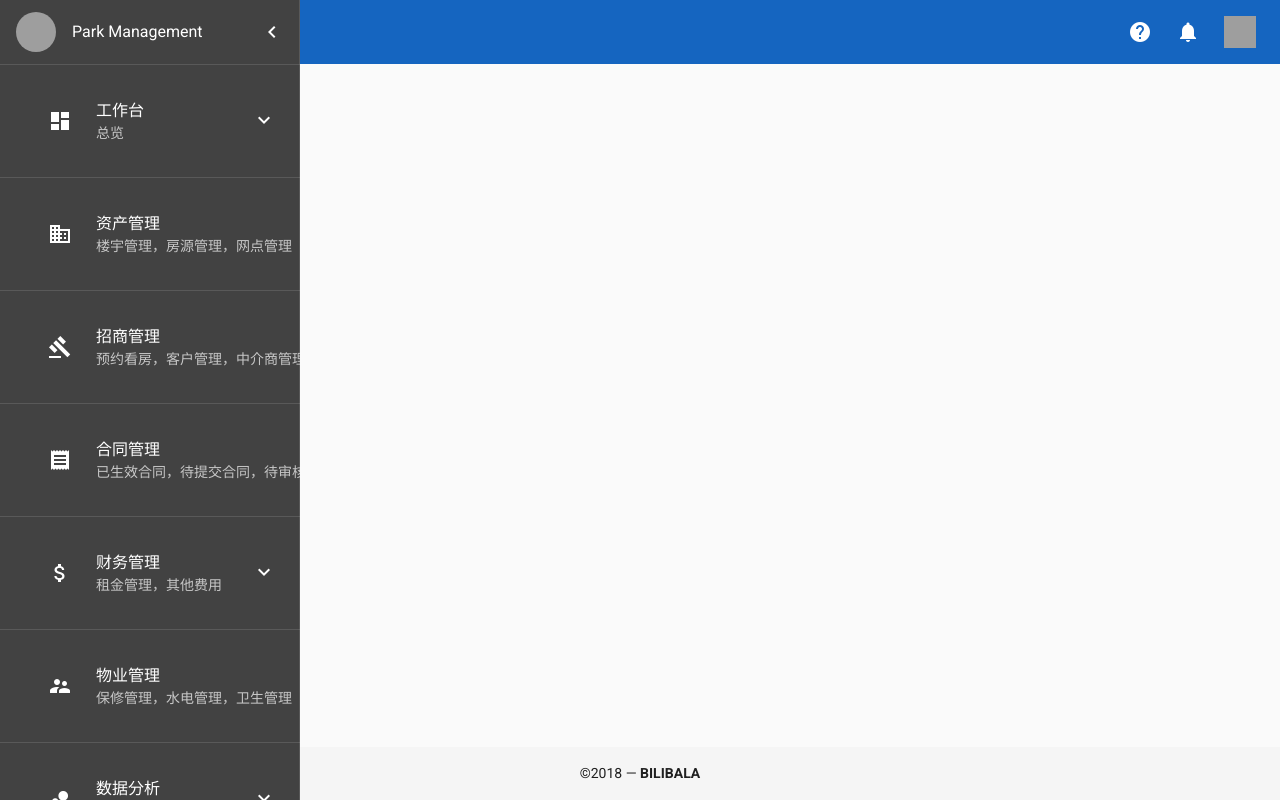
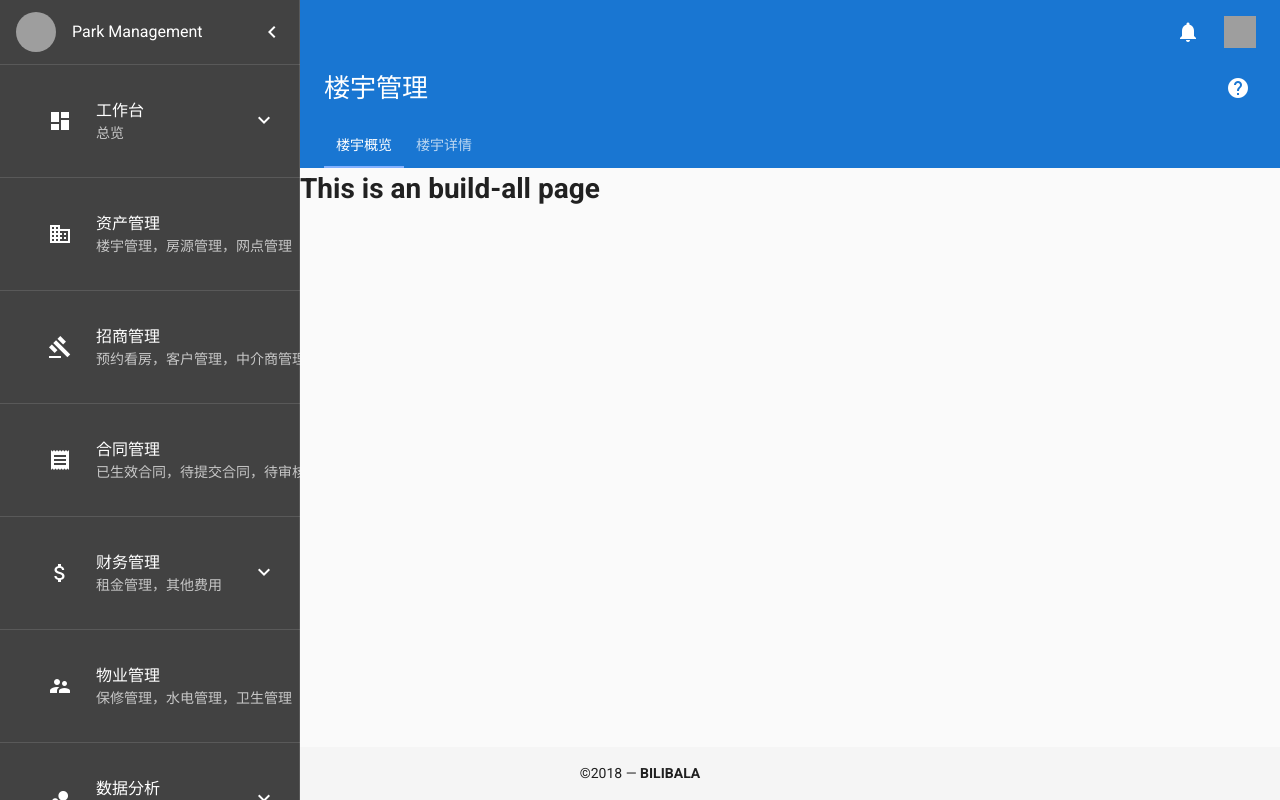
Before and after one commit to AoiioA/Park-Management-FE, a Vue app: page /#/building/building-all in a window 1280 px wide. Built offline with nearby package versions, Linux system fonts and the light colour scheme; grey boxes are pictures that could not be loaded.

Commit message:
:tada:feat:add Sub routing of building modules and add ViewToolBar

```diff
--- a/src/App.vue
+++ b/src/App.vue
@@ -7,9 +7,7 @@
       ></nav-drawer>
       <ToolBar @toggleDrawer="drawer = !drawer"></ToolBar>
       <v-content>
-        <v-container fluid fill-height>
-          <router-view></router-view>
-        </v-container>
+        <router-view></router-view>
       </v-content>
       <v-footer height="auto">
         <v-layout row wrap justify-center>
--- a/src/components/NavDrawer.vue
+++ b/src/components/NavDrawer.vue
@@ -27,38 +27,9 @@
             </v-list-tile-action>
           </v-list-tile>
         </v-list>
-        <!-- <v-divider light></v-divider> -->
+        <v-divider light></v-divider>
       </v-flex>
-      <v-divider></v-divider>
       <v-flex class="nav-list no-scroll">
-        <!-- <v-list subheader expand>
-          <v-list-group
-            v-for="navItem in navItems"
-            :key="navItem.title"
-            :prepend-icon="navItem.action"
-          >
-            <v-list-tile slot="activator">
-              <v-list-tile-content>
-                <v-list-tile-title>{{ navItem.title }}</v-list-tile-title>
-              </v-list-tile-content>
-            </v-list-tile>
-            <v-list dense>
-              <v-list-tile
-                v-for="subItem in navItem.child"
-                :key="subItem.title"
-                :to="subItem.url"
-                ripple
-              >
-                <v-list-tile-action>
-                  <v-icon small>{{ subItem.action }}</v-icon>
-                </v-list-tile-action>
-                <v-list-tile-content>
-                  <v-list-tile-title>{{ subItem.title }}</v-list-tile-title>
-                </v-list-tile-content>
-              </v-list-tile>
-            </v-list>
-          </v-list-group>
-        </v-list> -->
         <v-expansion-panel expand class="elevation-0">
           <v-expansion-panel-content v-for="navItem in navItems" :key="navItem.title">
             <div slot="header" class="nav-list-header">
@@ -75,10 +46,14 @@
               </v-list>
             </div>
             <v-list dense class="nav-sublist">
-              <v-list-tile
+              <v-tooltip
                 v-for="subItem in navItem.child"
                 :key="subItem.title"
+                right
+              >
+                <v-list-tile
                   :to="subItem.url"
+                  slot="activator"
                   ripple
                 >
                   <v-list-tile-action>
@@ -88,6 +63,8 @@
                     <v-list-tile-title>{{ subItem.title }}</v-list-tile-title>
                   </v-list-tile-content>
                 </v-list-tile>
+                <span>{{ subItem.title }}</span>
+              </v-tooltip>
             </v-list>
           </v-expansion-panel-content>
         </v-expansion-panel>
@@ -214,7 +191,6 @@ export default {
       overflow-x hidden
       overflow-y auto
       .expansion-panel
-        min-width 300px
         .expansion-panel__container
           &.expansion-panel__container--active
             background rgba(0, 0, 0, .3)
--- a/src/components/ToolBar.vue
+++ b/src/components/ToolBar.vue
@@ -1,10 +1,10 @@
 <template>
   <v-toolbar
     app
-    dark
     fixed
     flat
-    color="blue darken-3"
+    dark
+    color="primary"
   >
     <!-- <v-toolbar-title
       class="ml-0 pl-3"
@@ -28,9 +28,6 @@
       class="hidden-sm-and-down"
     ></v-text-field> -->
     <v-spacer></v-spacer>
-    <v-btn icon>
-      <v-icon>help</v-icon>
-    </v-btn>
     <v-btn icon>
       <v-icon>notifications</v-icon>
     </v-btn>
--- /dev/null
+++ b/src/components/ViewToolBar.vue
@@ -0,0 +1,63 @@
+<template>
+  <div class="bar-container">
+    <v-layout class="bar-content ml-3 mr-3">
+      <v-flex>
+        <div class="bar-title ml-2 mb-2 pt-2 pb-2">{{ barTitle }}</div>
+      </v-flex>
+      <slot class="bar-menu" name="bar-menu"></slot>
+    </v-layout>
+    <!-- <div class="bar-tab"></div> -->
+    <v-tabs
+      dark
+      color="primary"
+      show-arrows
+      class="ml-4 mr-4"
+    >
+      <v-tab
+        v-for="tab in barTab"
+        :key="tab.name"
+        :to="{ path: tab.url }"
+      >
+        {{ tab.name }}
+      </v-tab>
+      <!-- <v-tabs-items>
+        <v-tab-item
+          v-for="i in 25"
+          :key="i"
+        >
+          <v-card flat>
+            <v-card-text>123</v-card-text>
+          </v-card>
+        </v-tab-item>
+      </v-tabs-items> -->
+    </v-tabs>
+  </div>
+</template>
+
+<script>
+export default {
+  name: "ViewToolBar",
+  props: {
+    barTitle: String,
+    barTab: Array
+  }
+};
+</script>
+
+<style lang="stylus" scoped>
+$primary = #1976d2
+
+.bar-container
+  background $primary
+  .bar-content
+    .bar-title
+      font-size: 26px;
+      font-weight: 500;
+      line-height: 32px;
+      overflow: hidden;
+      text-overflow: ellipsis;
+      white-space: nowrap;
+      color: #fff;
+  .bar-tab
+    height 44px
+</style>
--- a/src/router.js
+++ b/src/router.js
@@ -1,7 +1,10 @@
 import Vue from "vue";
 import Router from "vue-router";
+
 import AnalysisHome from "./views/AnalysisView/AnalysisHome.vue";
 import BuildingHome from "./views/BuildingView/BuildingHome.vue";
+import BuildingAll from "./views/BuildingView/BuildingAll.vue";
+import BuildingList from "./views/BuildingView/BuildingList.vue";
 import ContractHome from "./views/ContractView/ContractHome.vue";
 import DashboardHome from "./views/DashboardView/DashboardHome.vue";
 import FinanceHome from "./views/FinanceView/FinanceHome.vue";
@@ -25,7 +28,23 @@ export default new Router({
     {
       path: "/building",
       name: "building",
-      component: BuildingHome
+      component: BuildingHome,
+      children: [
+        {
+          path: "",
+          redirect: { name: "building-all" }
+        },
+        {
+          path: "building-all",
+          name: "building-all",
+          component: BuildingAll
+        },
+        {
+          path: "building-list",
+          name: "building-list",
+          component: BuildingList
+        }
+      ]
     },
     {
       path: "/contract",
--- /dev/null
+++ b/src/views/BuildingView/BuildingAll.vue
@@ -0,0 +1,5 @@
+<template>
+  <div class="build-all">
+    <h1>This is an build-all page</h1>
+  </div>
+</template>
--- a/src/views/BuildingView/BuildingHome.vue
+++ b/src/views/BuildingView/BuildingHome.vue
@@ -1,5 +1,34 @@
 <template>
   <div class="building-home">
-    <h1>This is an building-home page</h1>
+    <view-tool-bar
+      :barTitle="barTitle"
+      :barTab="barTab"
+    >
+      <span slot="bar-menu">
+        <v-btn icon dark>
+          <v-icon>help</v-icon>
+        </v-btn>
+      </span>
+    </view-tool-bar>
+    <router-view></router-view>
   </div>
 </template>
+
+<script>
+import ViewToolBar from "@/components/ViewToolBar.vue";
+
+export default {
+  data() {
+    return {
+      barTitle: "楼宇管理",
+      barTab: [
+        { name: "楼宇概览", url: "building-all" },
+        { name: "楼宇详情", url: "building-list" }
+      ]
+    };
+  },
+  components: {
+    ViewToolBar
+  }
+};
+</script>
--- /dev/null
+++ b/src/views/BuildingView/BuildingList.vue
@@ -0,0 +1,5 @@
+<template>
+  <div class="build-list">
+    <h1>This is an build-list page</h1>
+  </div>
+</template>
```
Lines whose indentation alone changed are shown as unchanged.
